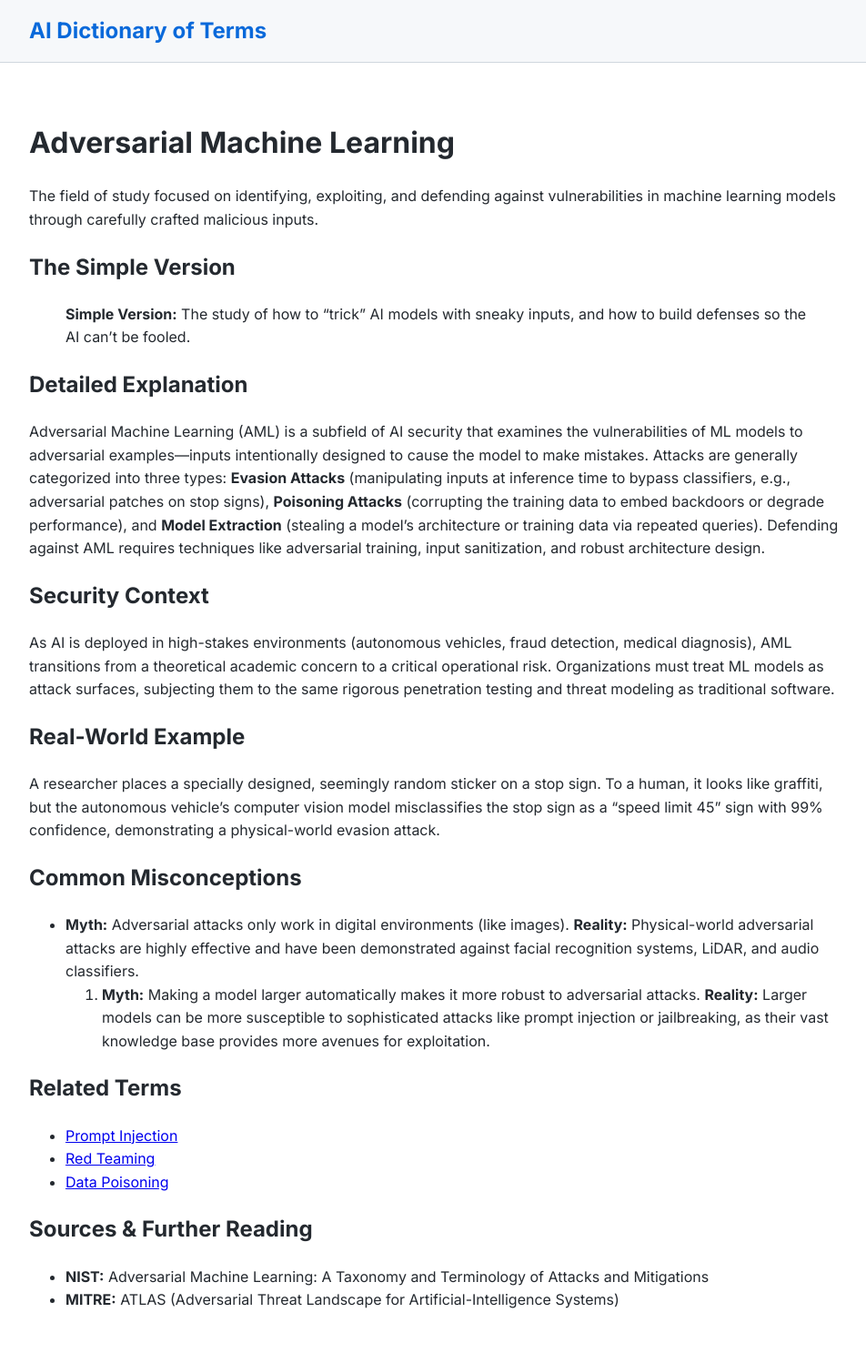
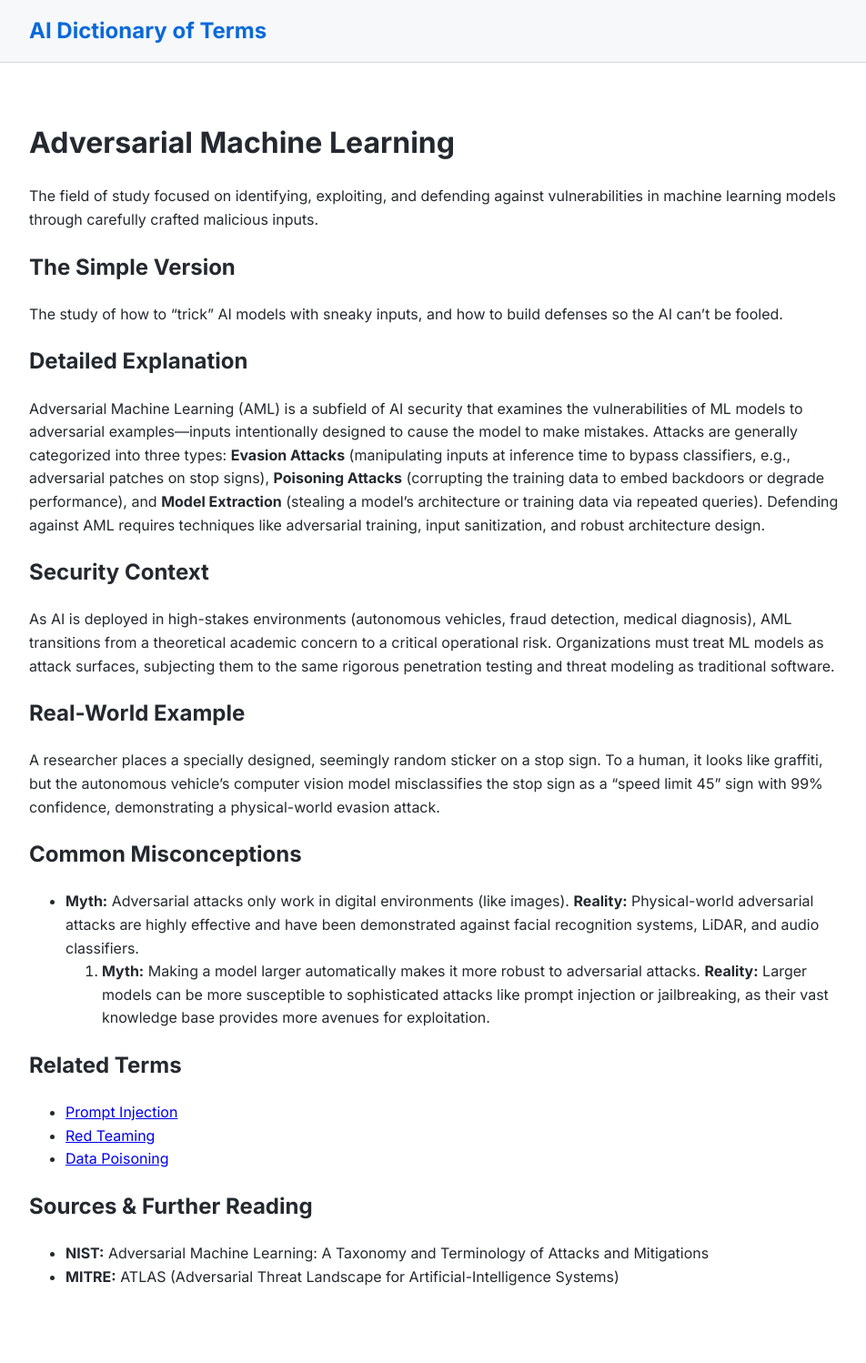
Before and after one commit to alexnubla/ai-dictionary, a Jekyll site: the page built from terms/adversarial-machine-learning.md, in a window 1280 px wide. Shown: the whole page at 91% size, without its empty margins (158-1110 px from the left). Built offline with Jekyll 4.4.1, drawn with Linux system fonts in a browser that asks for light colours; after the commit the page ends 1472 px from its top, so only the background shows below that.

Commit message:
Update adversarial-machine-learning.md

```diff
--- a/terms/adversarial-machine-learning.md
+++ b/terms/adversarial-machine-learning.md
@@ -14,7 +14,7 @@ date_added: 2026-08-22
 The field of study focused on identifying, exploiting, and defending against vulnerabilities in machine learning models through carefully crafted malicious inputs.
 
 ## The Simple Version
-> **Simple Version:** The study of how to "trick" AI models with sneaky inputs, and how to build defenses so the AI can't be fooled.
+The study of how to "trick" AI models with sneaky inputs, and how to build defenses so the AI can't be fooled.
 
 ## Detailed Explanation
 Adversarial Machine Learning (AML) is a subfield of AI security that examines the vulnerabilities of ML models to adversarial examples—inputs intentionally designed to cause the model to make mistakes. Attacks are generally categorized into three types: **Evasion Attacks** (manipulating inputs at inference time to bypass classifiers, e.g., adversarial patches on stop signs), **Poisoning Attacks** (corrupting the training data to embed backdoors or degrade performance), and **Model Extraction** (stealing a model's architecture or training data via repeated queries). Defending against AML requires techniques like adversarial training, input sanitization, and robust architecture design.
```
